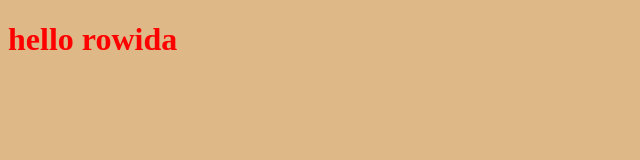
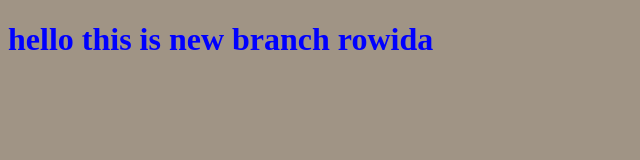
Before and after one commit to Rowidafuad/myproject, a plain HTML site: page index.html in a window 1280 px wide. Shown: the whole page, without its empty margins (0-640 px from the left). Drawn offline with Linux system fonts and the light colour scheme.

Commit message:
changing the style

```diff
--- a/index.html
+++ b/index.html
@@ -7,7 +7,7 @@
     <link rel="stylesheet" href="style.css">
 </head>
 <body>
-    <h1>hello rowida</h1>
+    <h1>hello this is new branch rowida</h1>
 
     <script src="app.js"></script>
 </body>
--- a/style.css
+++ b/style.css
@@ -1,6 +1,6 @@
 h1{
-    color: red;
+    color: blue;
 }
 body{
-    background-color: burlywood;
+    background-color: rgb(160, 148, 133);
 }
```
